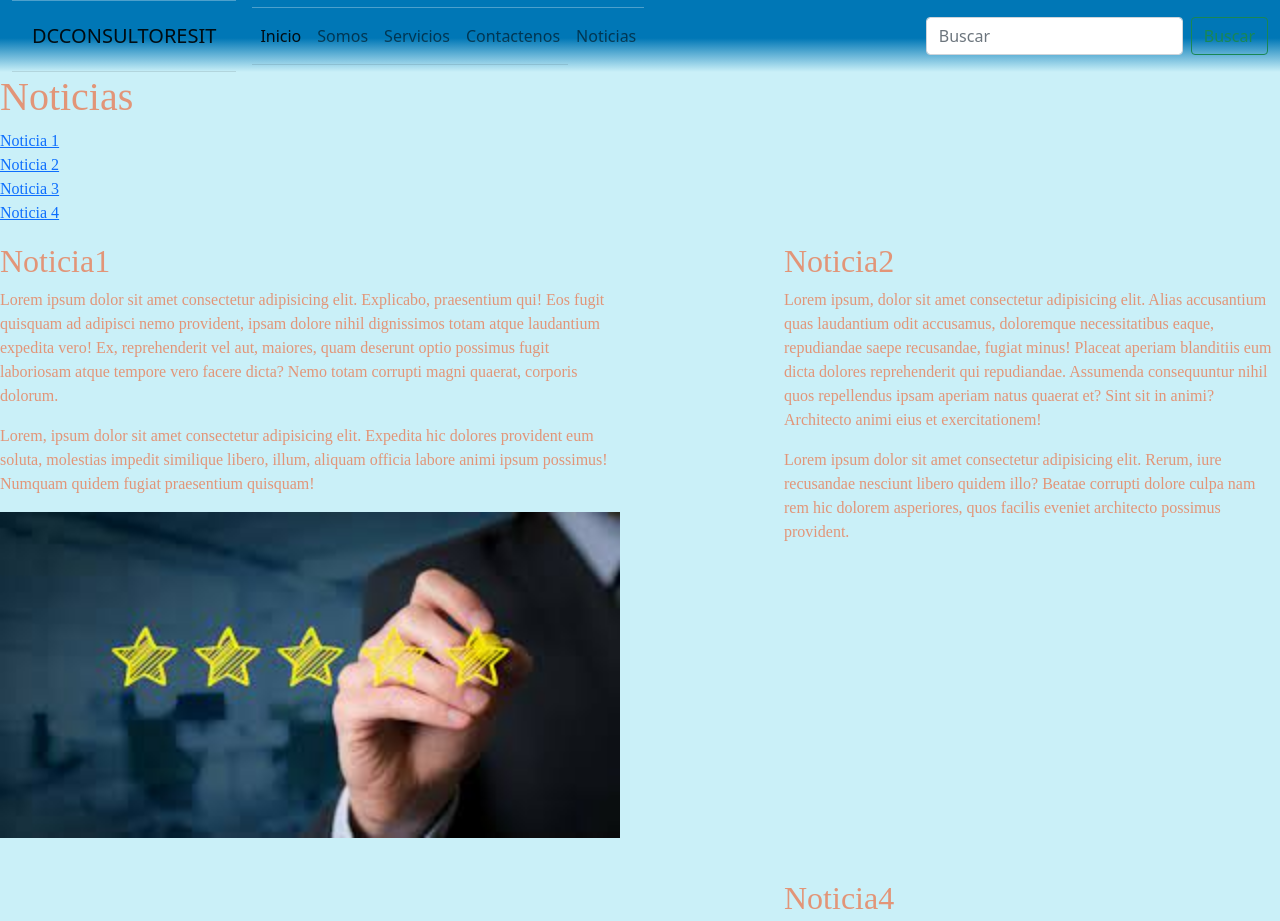
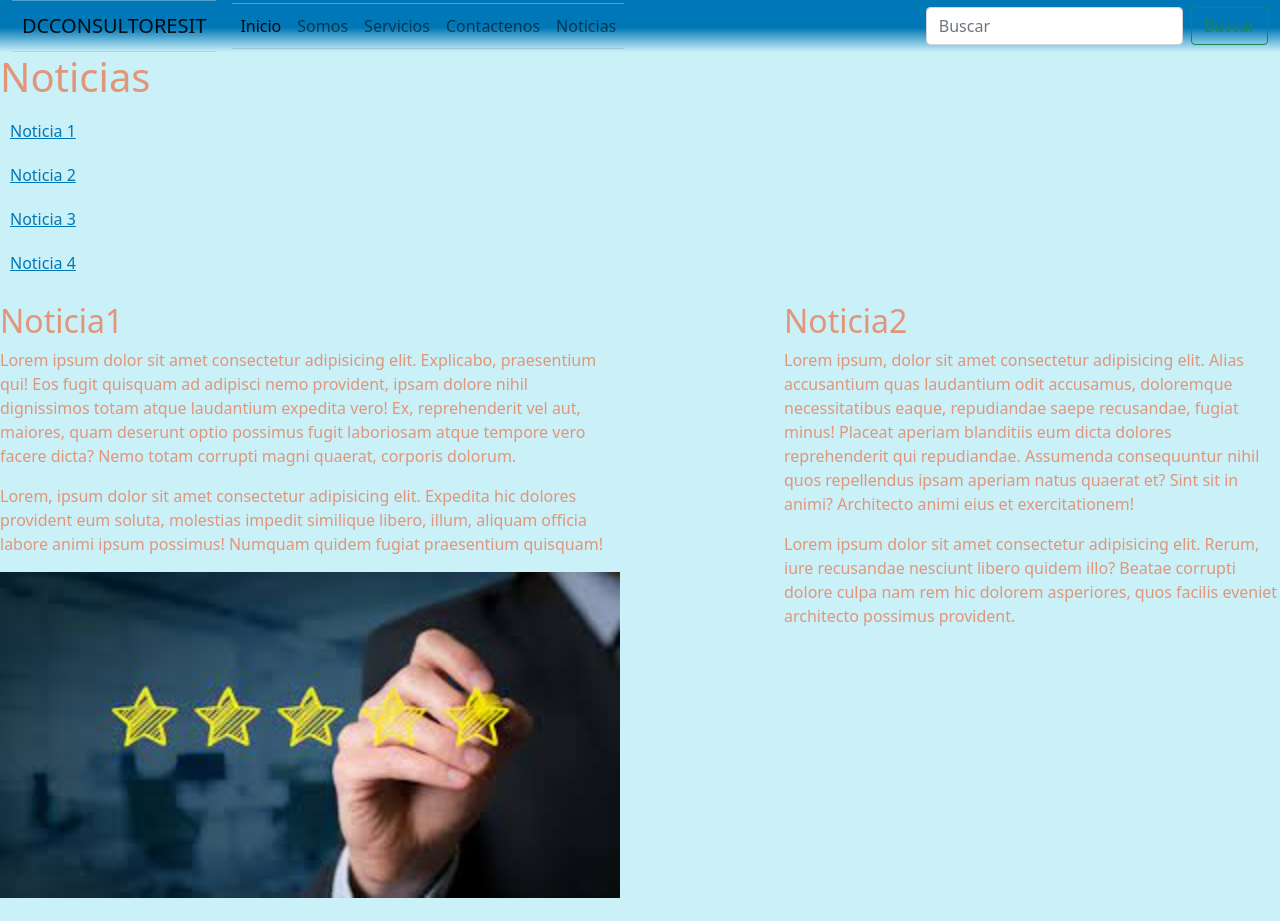
Before and after one commit to wogomezma/dcconsuloresit, a website: page paginas/noticias.html in a window 1280 px wide. Shown: the top 921 px of the page. Drawn offline with Linux system fonts and the light colour scheme; a web font is replaced by a local one.

Commit message:
proyecto sass

```diff
--- a/paginas/noticias.html
+++ b/paginas/noticias.html
@@ -10,7 +10,7 @@
     <link rel="preconnect" href="https://fonts.gstatic.com" crossorigin>
     <link href="https://fonts.googleapis.com/css2?family=Joan&display=swap" rel="stylesheet">
     <link rel="stylesheet" href="../css/bootstrap.min.css">
-    <link rel="stylesheet" href="../css/estilos.css">
+    <link rel="stylesheet" href="../css/main.css">
 </head>
 <body class="containerservicios">
     <header class="navservicios">
--- /dev/null
+++ b/scss/_estructura.scss
@@ -0,0 +1,109 @@
+.containerservicios{
+   display: grid;
+   grid-template-columns: 1.5fr;
+   grid-template-rows: 0.3fr 0.5fr 1.5fr 1.5fr 1.5fr 1.5fr 0.3fr;
+   gap: 1px 1px;
+   grid-auto-flow: row;
+   grid-template-areas:
+     "navservicios"
+     "mainservicios"
+     "servicio1servicios"
+     "servicio2servicios"
+     "servicio3servicios"
+     "servicio4servicios"
+     "footerservicios";
+     @media screen and (min-width:768px){
+        display: grid;
+        grid-template-columns: 1.5fr 1.5fr;
+        grid-template-rows: 0.1fr 0.3fr 1.5fr 1.5fr 0.1fr;
+        gap: 2px 20px;
+        grid-auto-flow: row;
+        grid-template-areas:
+        "navservicios navservicios"
+        "mainservicios mainservicios"
+        "servicio1servicios servicio2servicios"
+        "servicio3servicios servicio4servicios"
+        "footerservicios footerservicios";
+        @media screen and (min-width:1024px){
+            display: grid;
+            grid-template-columns: 1.5fr 0.3fr 1.2fr;
+            grid-template-rows: 0.1fr 0.3fr 1.5fr 1.5fr 0.1 fr;
+            gap: 1px 20px;
+            grid-auto-flow: row;
+            grid-template-areas:
+            "navservicios navservicios navservicios"
+            "mainservicios mainservicios mainservicios"
+            "servicio1servicios . servicio2servicios"
+            "servicio3servicios . servicio4servicios"
+            "footerservicios footerservicios footerservicios";
+
+        }
+     }
+
+ }
+
+
+.navservicios {
+    justify-self: stretch;
+    grid-area: navservicios;
+}
+
+.mainservicios { grid-area: mainservicios; }
+
+.footerservicios { grid-area: footerservicios; }
+
+.servicio1servicios {
+    grid-area: servicio1servicios;
+    justify-self: center;
+    align-self: start;
+    @media screen and (min-width:768px){
+        justify-self: start;
+        align-self: center;
+        @media screen and (min-width:1024px){
+            justify-self: start;
+            align-self: stretch;
+        }
+    }
+}
+
+.servicio2servicios {
+    justify-self: center;
+    align-self: center;
+    grid-area: servicio2servicios;
+    @media screen and (min-width:768px){
+        justify-self: end;
+        align-self: center;
+        @media screen and (min-width:1024px){
+            justify-self: end;
+            align-self: start;
+        }
+    }
+}
+
+.servicio3servicios {
+   justify-self: center;
+   align-self: center;
+    grid-area: servicio3servicios;
+    @media screen and (min-width:768px){
+        justify-self: center;
+        align-self: center;
+        @media screen and (min-width:1024px){
+            justify-self: center;
+            align-self: center;
+        }
+    }
+}
+
+.servicio4servicios {
+    justify-self: center;
+    align-self: center;
+    grid-area: servicio4servicios;
+    @media screen and (min-width:768px){
+        justify-self: center;
+        align-self: center;
+        @media screen and (min-width:1024px){
+            justify-self: center;
+            align-self: center;
+        }
+    }
+}
--- /dev/null
+++ b/scss/_noticias.scss
@@ -0,0 +1,6 @@
+.footerservicios {
+    color: #caf0f8;
+    padding: 50px;
+    background: rgb(0,119,182);
+    background: linear-gradient(0deg, rgba(0,119,182,1) 53%, rgba(202,240,248,1) 100%);
+ }
--- a/scss/main.scss
+++ b/scss/main.scss
@@ -0,0 +1,48 @@
+$colorfondo: #caf0f8;
+$colortexto: #e29578;
+$colormenu: rgb(0,119,182);
+$colormenudegrade: linear-gradient(180deg, rgba(0,119,182,1) 53%, rgba(202,240,248,1) 100%);
+@import "noticias";
+@import "estructura";
+
+body{
+    background-color: $colorfondo;
+}
+
+.navigation {
+    display: flex;
+    justify-content: flex-end;
+    list-style: none;
+    margin: 0;
+    background: $colormenu;
+    background: $colormenudegrade;
+    flex-flow: column wrap;
+    padding: 0;
+    a {
+        text-decoration: none;
+        display: block;
+        color: white;
+        text-align: center;
+        padding: 10px;
+        border-top: 1px solid rgba(255, 255, 255,0.3);
+        border-bottom: 1px solid rgba(0, 0, 0, 0.1);
+        &:hover{
+            background: #03045e;
+        }
+      }
+}
+
+.section__servicios{
+    list-style: none;
+    color: #e29578;
+    li{
+        padding: 10px;
+        a{
+            color: rgb(0,119,182);
+            &:hover{
+                color: #e29578;
+            }
+        }
+    }
+
+}
```
Also changed, not shown: css/main.css, scss/_contacto.scss (added).
